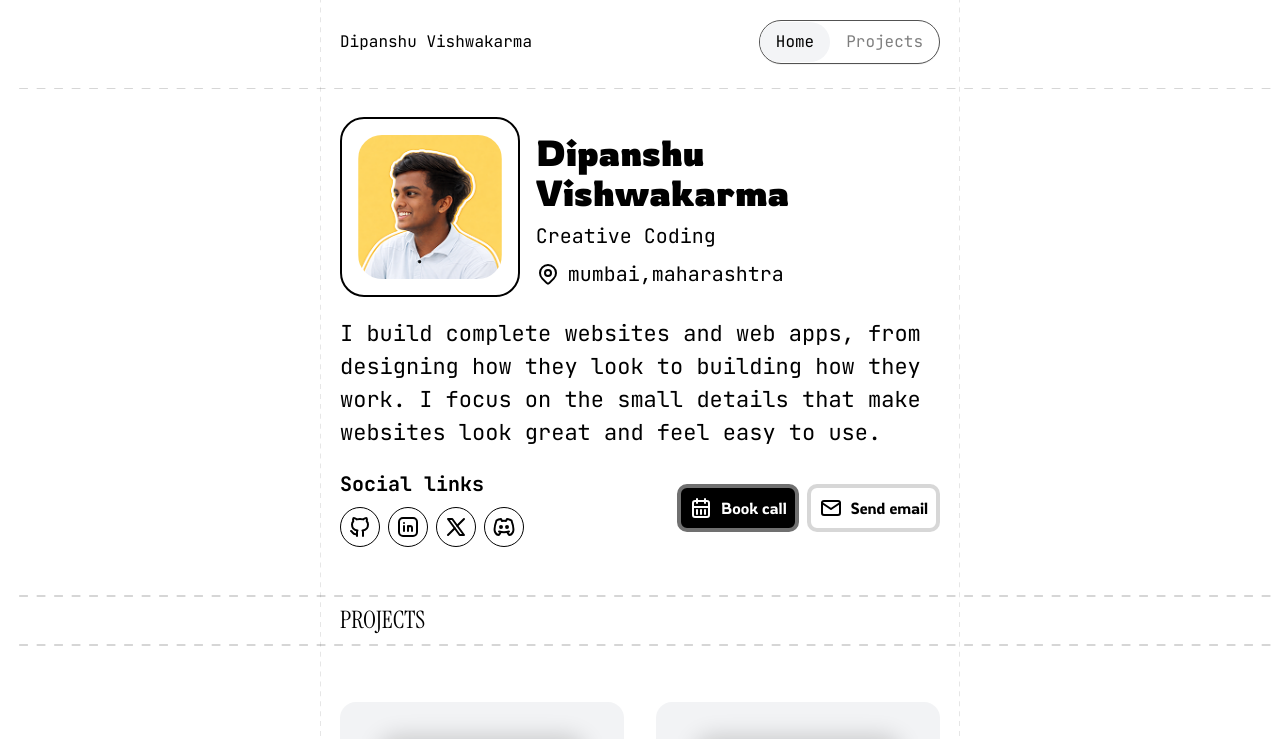
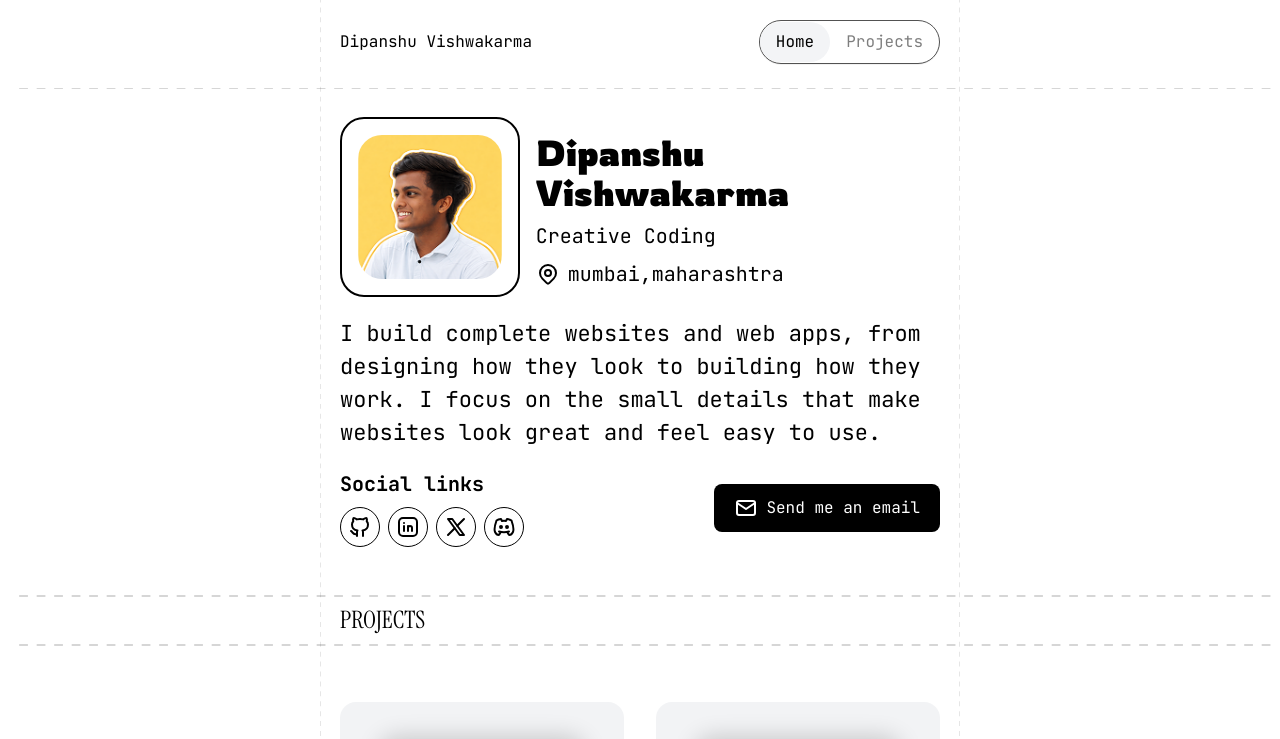
Before and after one commit to unknowdeepanshu/profile, a React (Vite) app: page / in a window 1280 px wide. Shown: the top 739 px of the page. Built offline with nearby package versions, Linux system fonts and the light colour scheme; a web font is replaced by a local one.

Commit message:
feat: replace button components with ContactButton in Profile; adjust layout in SingleCard

```diff
--- a/src/components/Profile/Profile.tsx
+++ b/src/components/Profile/Profile.tsx
@@ -1,8 +1,9 @@
 import { IconMapPin } from "@tabler/icons-react";
 import Dipanshu from "@/assets/Dipanshu.png";
 import SocialLinks from "../socialLinks/SocialLinks";
-import Buttons from "@/components/ui/Button";
-import { IconCalendarMonth, IconMail } from "@tabler/icons-react";
+import { IconMail } from "@tabler/icons-react";
+import { Link } from "react-router";
+
 function Profile() {
   return (
     <>
@@ -49,12 +50,7 @@ function Bio() {
             <SocialLinks />
           </div>
           <div className="flex items-center justify-center gap-2">
-            <Buttons>
-              <IconCalendarMonth /> Book call
-            </Buttons>
-            <Buttons className="border-[#616161]/25 bg-white text-black">
-              <IconMail /> Send email
-            </Buttons>
+            <ContactButton />
           </div>
         </div>
       </div>
@@ -63,3 +59,38 @@ function Bio() {
 }
 
 export default Profile;
+function ContactButton() {
+  const email = "dipanshuvishwakarma616@gmail.com";
+
+  const subject = "Let's work together";
+
+  const body = `Hi,
+
+I came across your portfolio and would like to discuss a project.
+
+Project details:
+- Project:
+- Budget:
+- Timeline:
+
+Looking forward to hearing from you.
+
+Thanks!`;
+
+  const gmailLink = `https://mail.google.com/mail/?view=cm&fs=1&to=${encodeURIComponent(
+    email,
+  )}&su=${encodeURIComponent(subject)}&body=${encodeURIComponent(body)}`;
+
+  return (
+    <Link
+      to={gmailLink}
+      target="_blank"
+      rel="noopener noreferrer"
+      className="inline-flex items-center gap-2 rounded-lg bg-black px-5 py-3 text-white transition hover:opacity-80"
+    >
+      {" "}
+      <IconMail />
+      Send me an email
+    </Link>
+  );
+}
--- a/src/components/singleCard/singleCard.tsx
+++ b/src/components/singleCard/singleCard.tsx
@@ -40,11 +40,11 @@ function SingleCard() {
             {singleData.projectsName}
           </h1>
           <div className="relative flex h-full w-full py-5">
-            <div className="flex h-fit w-full justify-center rounded-2xl bg-gray-200/50 px-10 pt-10">
+            <div className="flex h-122 w-full justify-center rounded-2xl bg-gray-200/50 px-10 pt-10">
               <img
                 src={singleData.ProjectsImg}
                 alt={`${singleData.ProjectsImg}`}
-                className="h-112 w-full rounded-t-2xl shadow-[0_-4px_25px_var(--color-black)]/20"
+                className="h-full w-full rounded-t-2xl shadow-[0_-4px_25px_var(--color-black)]/20"
               />
             </div>
           </div>
```
